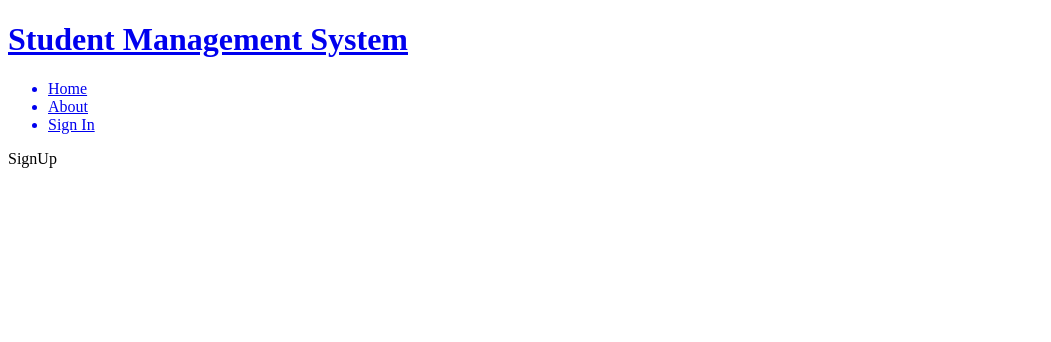
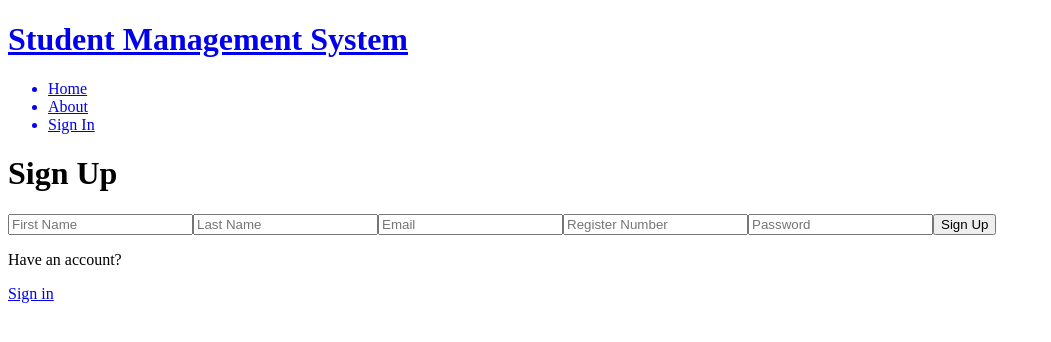
Before and after one commit to mangala-karunarathne/sms, a React (Create React App) app: page /sign-up in a window 1280 px wide. Shown: the top 342 px of the page, without its empty margins (0-1051 px from the left). Built offline with nearby package versions, Linux system fonts and the light colour scheme.

Commit message:
CHG | Add Signup, Login, Profile and Logout

```diff
--- a/public/index.html
+++ b/public/index.html
@@ -2,14 +2,14 @@
 <html lang="en">
   <head>
     <meta charset="utf-8" />
-    <link rel="icon" href="%PUBLIC_URL%/favicon.ico" />
+    <!-- <link rel="icon" href="%PUBLIC_URL%/favicon.ico" /> -->
     <meta name="viewport" content="width=device-width, initial-scale=1" />
     <meta name="theme-color" content="#000000" />
     <meta
       name="description"
       content="Web site created using create-react-app"
     />
-    <link rel="apple-touch-icon" href="%PUBLIC_URL%/logo192.png" />
+    <!-- <link rel="apple-touch-icon" href="%PUBLIC_URL%/logo192.png" /> -->
     <!--
       manifest.json provides metadata used when your web app is installed on a
       user's mobile device or desktop. See https://developers.google.com/web/fundamentals/web-app-manifest/
--- a/src/components/Header.js
+++ b/src/components/Header.js
@@ -18,7 +18,7 @@ export default function Header() {
           </Link>
           <Link to='/profile'>
             {currentUser ? (
-              <img src={currentUser.profilePicture} alt='profile' className='h-7 w-7 rounded-full object-cover' />
+              <li>Profile</li>
             ) : (
               <li>Sign In</li>
             )}
--- a/src/pages/Profile.js
+++ b/src/pages/Profile.js
@@ -1,7 +1,121 @@
-import React from 'react'
+import { useSelector, useDispatch } from 'react-redux';
+import { useRef, useState, useEffect } from 'react';
+import {
+  updateUserStart,
+  updateUserSuccess,
+  updateUserFailure,
+  deleteUserStart,
+  deleteUserSuccess,
+  deleteUserFailure,
+  signOut,
+} from '../redux/user/userSlice';
 
 export default function Profile() {
+  const dispatch = useDispatch();
+  const [formData, setFormData] = useState({});
+  const [updateSuccess, setUpdateSuccess] = useState(false);
+
+  const { currentUser, loading, error } = useSelector((state) => state.user);
+
+  const handleChange = (e) => {
+    setFormData({ ...formData, [e.target.id]: e.target.value });
+  };
+
+  const handleSubmit = async (e) => {
+    e.preventDefault();
+    try {
+      dispatch(updateUserStart());
+      const res = await fetch(`${process.env.REACT_APP_API_URL}/api/user/update/${currentUser._id}`, {
+        method: 'POST',
+        headers: {
+          'Content-Type': 'application/json',
+        },
+        body: JSON.stringify(formData),
+      });
+      const data = await res.json();
+      if (data.success === false) {
+        dispatch(updateUserFailure(data));
+        return;
+      }
+      dispatch(updateUserSuccess(data));
+      setUpdateSuccess(true);
+    } catch (error) {
+      dispatch(updateUserFailure(error));
+    }
+  };
+
+  const handleDeleteAccount = async () => {
+    try {
+      dispatch(deleteUserStart());
+      const res = await fetch(`${process.env.REACT_APP_API_URL}/api/user/delete/${currentUser._id}`, {
+        method: 'DELETE',
+      });
+      const data = await res.json();
+      if (data.success === false) {
+        dispatch(deleteUserFailure(data));
+        return;
+      }
+      dispatch(deleteUserSuccess(data));
+    } catch (error) {
+      dispatch(deleteUserFailure(error));
+    }
+  };
+
+  const handleSignOut = async () => {
+    try {
+      await fetch(`${process.env.REACT_APP_API_URL}/api/auth/signout`);
+      dispatch(signOut());
+    } catch (error) {
+      console.log(error);
+    }
+  };
+
   return (
-    <div>Profile</div>
-  )
+    <div className='p-3 max-w-lg mx-auto'>
+      <h1 className='text-3xl font-semibold text-center my-7'>Profile</h1>
+      <form onSubmit={handleSubmit} className='flex flex-col gap-4'>
+        <input
+          defaultValue={currentUser.username}
+          type='text'
+          id='username'
+          placeholder='Username'
+          className='bg-slate-100 rounded-lg p-3'
+          onChange={handleChange}
+        />
+        <input
+          defaultValue={currentUser.email}
+          type='email'
+          id='email'
+          placeholder='Email'
+          className='bg-slate-100 rounded-lg p-3'
+          onChange={handleChange}
+        />
+        <input
+          type='password'
+          id='password'
+          placeholder='Password'
+          className='bg-slate-100 rounded-lg p-3'
+          onChange={handleChange}
+        />
+        <button className='bg-slate-700 text-white p-3 rounded-lg uppercase hover:opacity-95 disabled:opacity-80'>
+          {loading ? 'Loading...' : 'Update'}
+        </button>
+      </form>
+      <div className='flex justify-between mt-5'>
+        <span
+          onClick={handleDeleteAccount}
+          className='text-red-700 cursor-pointer'
+        >
+          Delete Account
+        </span>
+        <span onClick={handleSignOut} className='text-red-700 cursor-pointer'>
+          Sign out
+        </span>
+      </div>
+      <p className='text-red-700 mt-5'>{error && 'Something went wrong!'}</p>
+      <p className='text-green-700 mt-5'>
+        {updateSuccess && 'User is updated successfully!'}
+      </p>
+    </div>
+  );
 }
--- a/src/pages/SignIn.js
+++ b/src/pages/SignIn.js
@@ -1,7 +1,83 @@
-import React from 'react'
+import { useState } from "react";
+import { Link, useNavigate } from "react-router-dom";
+import {
+  signInStart,
+  signInSuccess,
+  signInFailure,
+} from "../redux/user/userSlice";
+import { useDispatch, useSelector } from "react-redux";
+// import OAuth from '../components/OAuth';
 
 export default function SignIn() {
+  const [formData, setFormData] = useState({});
+  const { loading, error } = useSelector((state) => state.user);
+
+  const navigate = useNavigate();
+  const dispatch = useDispatch();
+  const handleChange = (e) => {
+    setFormData({ ...formData, [e.target.id]: e.target.value });
+  };
+
+  const handleSubmit = async (e) => {
+    e.preventDefault();
+    try {
+      dispatch(signInStart());
+      const res = await fetch(
+        `${process.env.REACT_APP_API_URL}/api/users/login`,
+        {
+          method: "POST",
+          headers: {
+            "Content-Type": "application/json",
+          },
+          body: JSON.stringify(formData),
+        }
+      );
+      const data = await res.json();
+      if (data.success === false) {
+        dispatch(signInFailure(data));
+        return;
+      }
+      dispatch(signInSuccess(data));
+      navigate("/");
+    } catch (error) {
+      dispatch(signInFailure(error));
+    }
+  };
   return (
-    <div>SignIn</div>
-  )
+    <div className="p-3 max-w-lg mx-auto">
+      <h1 className="text-3xl text-center font-semibold my-7">Sign In</h1>
+      <form onSubmit={handleSubmit} className="flex flex-col gap-4">
+        <input
+          type="email"
+          placeholder="Email"
+          id="email"
+          className="bg-slate-100 p-3 rounded-lg"
+          onChange={handleChange}
+        />
+        <input
+          type="password"
+          placeholder="Password"
+          id="password"
+          className="bg-slate-100 p-3 rounded-lg"
+          onChange={handleChange}
+        />
+        <button
+          disabled={loading}
+          className="bg-slate-700 text-white p-3 rounded-lg uppercase hover:opacity-95 disabled:opacity-80"
+        >
+          {loading ? "Loading..." : "Sign In"}
+        </button>
+        {/* <OAuth /> */}
+      </form>
+      <div className="flex gap-2 mt-5">
+        <p>Dont Have an account?</p>
+        <Link to="/sign-up">
+          <span className="text-blue-500">Sign up</span>
+        </Link>
+      </div>
+      <p className="text-red-700 mt-5">
+        {error ? error.message || "Something went wrong!" : ""}
+      </p>
+    </div>
+  );
 }
--- a/src/pages/SignUp.js
+++ b/src/pages/SignUp.js
@@ -1,7 +1,105 @@
-import React from 'react'
+import { useState } from "react";
+import { Link, useNavigate } from "react-router-dom";
 
 export default function SignUp() {
+  const [formData, setFormData] = useState({});
+  const [error, setError] = useState(false);
+  const [status, setStatus] = useState("");
+  const [loading, setLoading] = useState(false);
+  const navigate = useNavigate();
+  const handleChange = (e) => {
+    setFormData({ ...formData, [e.target.id]: e.target.value });
+  };
+
+  const handleSubmit = async (e) => {
+    e.preventDefault();
+    console.log("A", formData);
+    try {
+      setLoading(true);
+      setError(false);
+      const res = await fetch(
+        `${process.env.REACT_APP_API_URL}/api/users/register`,
+        {
+          method: "POST",
+          headers: {
+            "Content-Type": "application/json",
+          },
+          body: JSON.stringify(formData),
+        }
+      );
+      const data = await res.json();
+      console.log("E:", data);
+      setLoading(false);
+      if (data.error) {
+        setError(true);
+        setStatus(data.error);
+        return;
+      }
+      if (data.success) {
+        setError(false);
+        setStatus(data.success);
+        navigate("/sign-in");
+        return;
+      }
+    } catch (error) {
+      setLoading(false);
+      setError(true);
+    }
+  };
   return (
-    <div>SignUp</div>
-  )
+    <div className="p-3 max-w-lg mx-auto">
+      <h1 className="text-3xl text-center font-semibold my-7">Sign Up</h1>
+      <form onSubmit={handleSubmit} className="flex flex-col gap-4">
+        <input
+          type="text"
+          placeholder="First Name"
+          id="firstName"
+          className="bg-slate-100 p-3 rounded-lg"
+          onChange={handleChange}
+        />
+        <input
+          type="text"
+          placeholder="Last Name"
+          id="lastName"
+          className="bg-slate-100 p-3 rounded-lg"
+          onChange={handleChange}
+        />
+        <input
+          type="email"
+          placeholder="Email"
+          id="email"
+          className="bg-slate-100 p-3 rounded-lg"
+          onChange={handleChange}
+        />
+        <input
+          type="text"
+          placeholder="Register Number"
+          id="regNumber"
+          className="bg-slate-100 p-3 rounded-lg"
+          onChange={handleChange}
+        />
+        <input
+          type="password"
+          placeholder="Password"
+          id="password"
+          className="bg-slate-100 p-3 rounded-lg"
+          onChange={handleChange}
+        />
+        <button
+          disabled={loading}
+          className="bg-slate-700 text-white p-3 rounded-lg uppercase hover:opacity-95 disabled:opacity-80"
+        >
+          {loading ? "Loading..." : "Sign Up"}
+        </button>
+      </form>
+      <div className="flex gap-2 mt-5">
+        <p>Have an account?</p>
+        <Link to="/sign-in">
+          <span className="text-blue-500">Sign in</span>
+        </Link>
+      </div>
+      <p className="text-red-700 mt-5">{error && (status ? status : "")}</p>
+      <p className="text-green-500 mt-5">{!error && (status ? status : "")}</p>
+    </div>
+  );
 }
```
Also changed, not shown: public/manifest.json, 1 other file (tests, documents, lock files or other folders).
